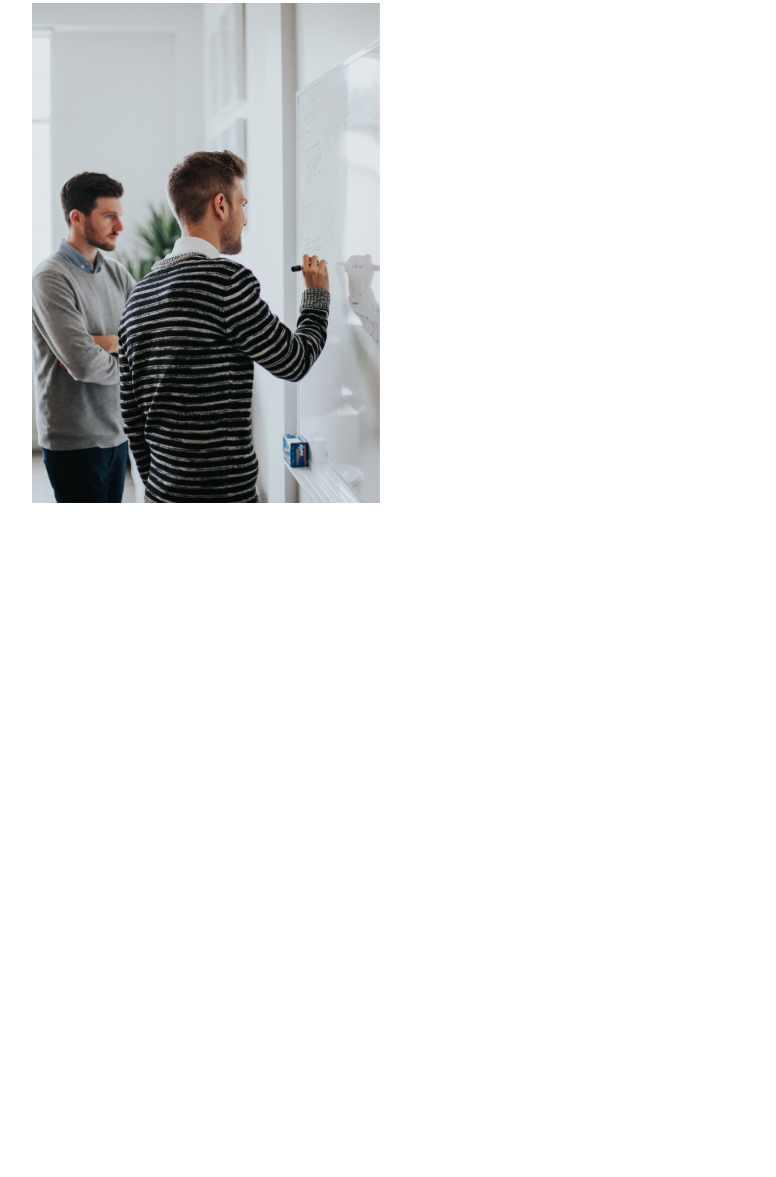
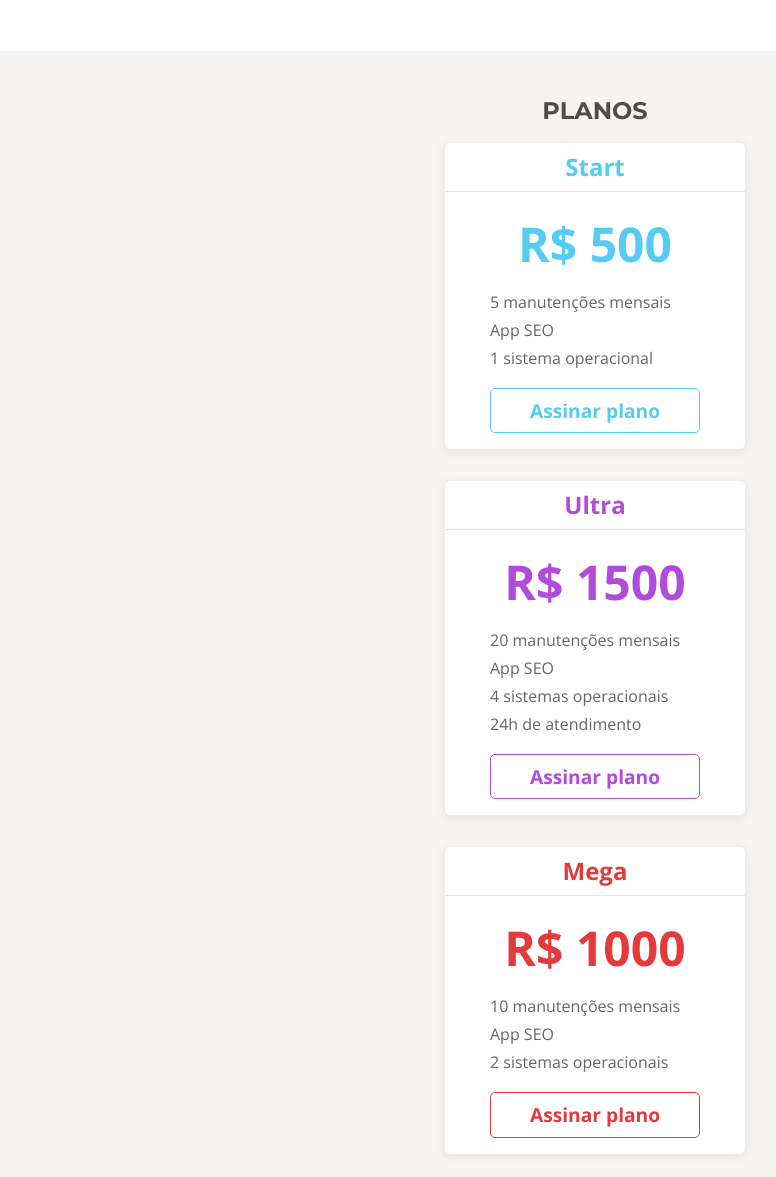
Before and after one commit to Laynm/Apeperia---Site-responsivo, a plain HTML site: page projeto-apeperia-b2501c63b2ebdfd8226473a6c8ffa8777e559efe/index.html in a window 1280 px wide. Shown: the part 2580-3757 px from the top of the page, without its empty margins (45-821 px from the left). Before the commit the page ends 3133 px from the top, so only its background shows below. Drawn offline with nearby package versions, Linux system fonts and the light colour scheme.

Commit message:
sessão planos finalizada

```diff
--- a/projeto-apeperia-b2501c63b2ebdfd8226473a6c8ffa8777e559efe/index.html
+++ b/projeto-apeperia-b2501c63b2ebdfd8226473a6c8ffa8777e559efe/index.html
@@ -13,6 +13,7 @@
     <link rel="stylesheet" href="css/destaques.css">
     <link rel="stylesheet" href="css/diferenciais.css">
     <link rel="stylesheet" href="css/sobre.css">
+    <link rel="stylesheet" href="css/planos.css">
 </head>
 <body>
     <header class="cabecalho container">
@@ -86,7 +87,42 @@
                 </ul>
                 <p class="sobre__texto">Desenvolvemos aplicativos para todas as plataformas</p>
             </div>
-            <img src="img/sobre-apeperia.png" alt="Sobre a Apeperia" class="sobre__imagem">
+        </section>
+        <section class="planos container">
+            <h2 class="planos__titulo">Planos</h2>
+            <ul class="planos__cartoes">
+                <li class="cartao cartao--start">
+                    <h3 class="cartao__titulo">Start</h3>
+                    <article class="cartao__conteudo">
+                        <p class="cartao__preco"><em>R$ 500</em></p>
+                        <p class="cartao__texto">5 manutenções mensais</p>
+                        <p class="cartao__texto">App SEO</p>
+                        <p class="cartao__texto">1 sistema operacional</p>
+                        <a href="plano.html" class="cartao__botao cartao__botao--start botao">Assinar plano</a>
+                    </article>
+                </li>
+                <li class="cartao cartao--ultra">
+                    <h3 class="cartao__titulo">Ultra</h3>
+                    <article class="cartao__conteudo">
+                        <p class="cartao__preco"><em>R$ 1500</em></p>
+                        <p class="cartao__texto">20 manutenções mensais</p>
+                        <p class="cartao__texto">App SEO</p>
+                        <p class="cartao__texto">4 sistemas operacionais</p>
+                        <p class="cartao__texto">24h de atendimento</p>
+                        <a href="" class="cartao__botao cartao__botao--ultra botao">Assinar plano</a>
+                    </article>
+                </li>
+                <li class="cartao cartao--mega">
+                    <h3 class="cartao__titulo">Mega</h3>
+                    <p class="cartao__preco"><em>R$ 1000</em></p>
+                    <article class="cartao__conteudo">
+                        <p class="cartao__texto">10 manutenções mensais</p>
+                        <p class="cartao__texto">App SEO</p>
+                        <p class="cartao__texto">2 sistemas operacionais</p>
+                        <a href="" class="cartao__botao cartao__botao--mega botao">Assinar plano</a>
+                    </article>
+                </li>
+            </ul>
         </section>
 
     </main>
```
